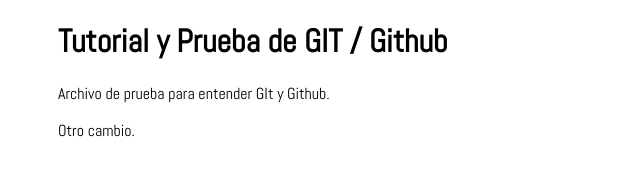
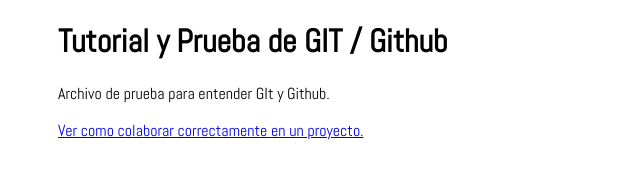
Before and after one commit to TatoBerante/gituto, a plain HTML site: page index.html in a window 1280 px wide. Shown: the whole page, without its empty margins (0-640 px from the left). Drawn offline with Linux system fonts and the light colour scheme.

Commit message:
Agregado el link donde se describe como colaborar de forma correcta en un proyecto.

```diff
--- a/index.html
+++ b/index.html
@@ -12,7 +12,9 @@
     <div class="container">
         <h1>Tutorial y Prueba de GIT / Github</h1>
         <p>Archivo de prueba para entender GIt y Github.</p>
-        <p>Otro cambio.</p>
+        <p>
+            <a href="https://gist.github.com/MarcDiethelm/7303312">Ver como colaborar correctamente en un proyecto.</a>
+        </p>
     </div>
 </body>
 </html>
```
